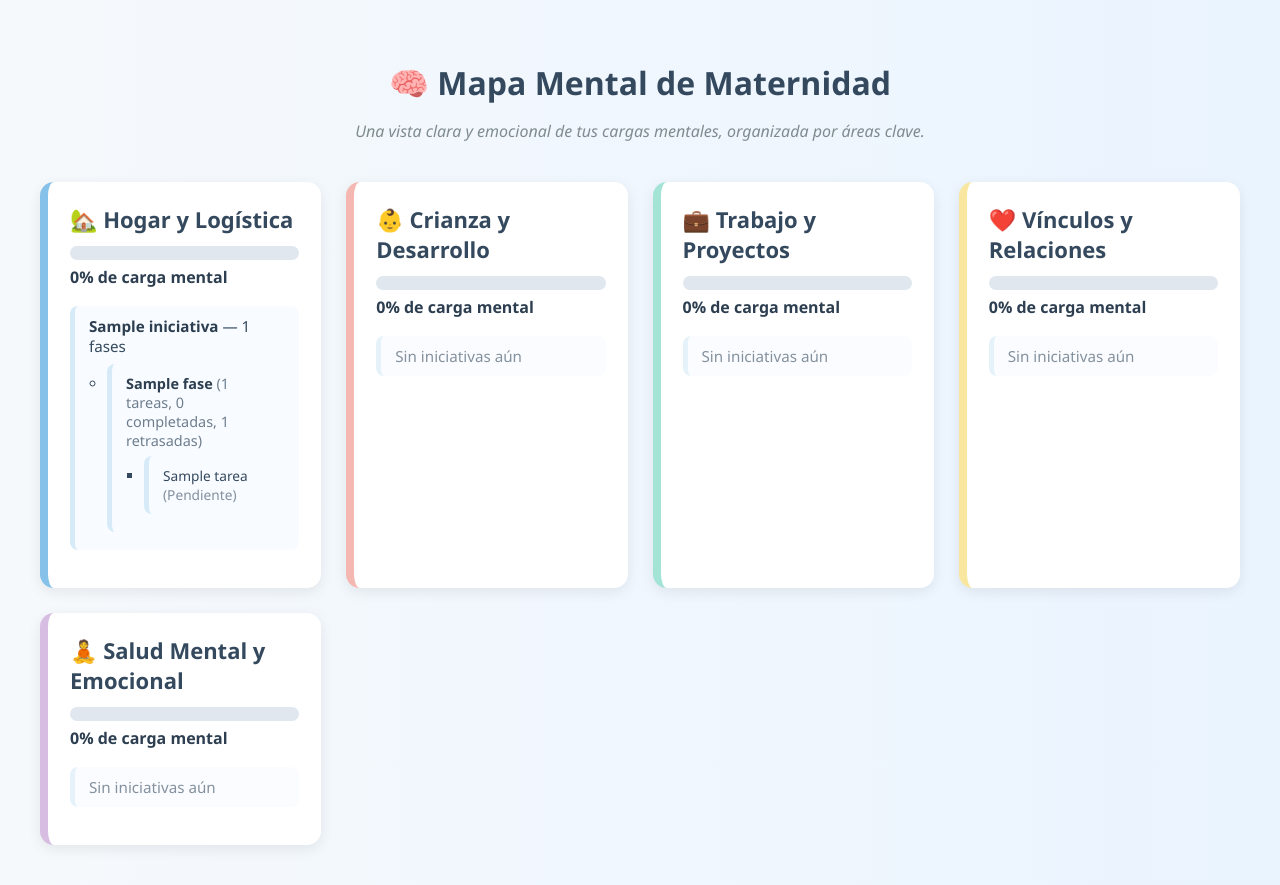
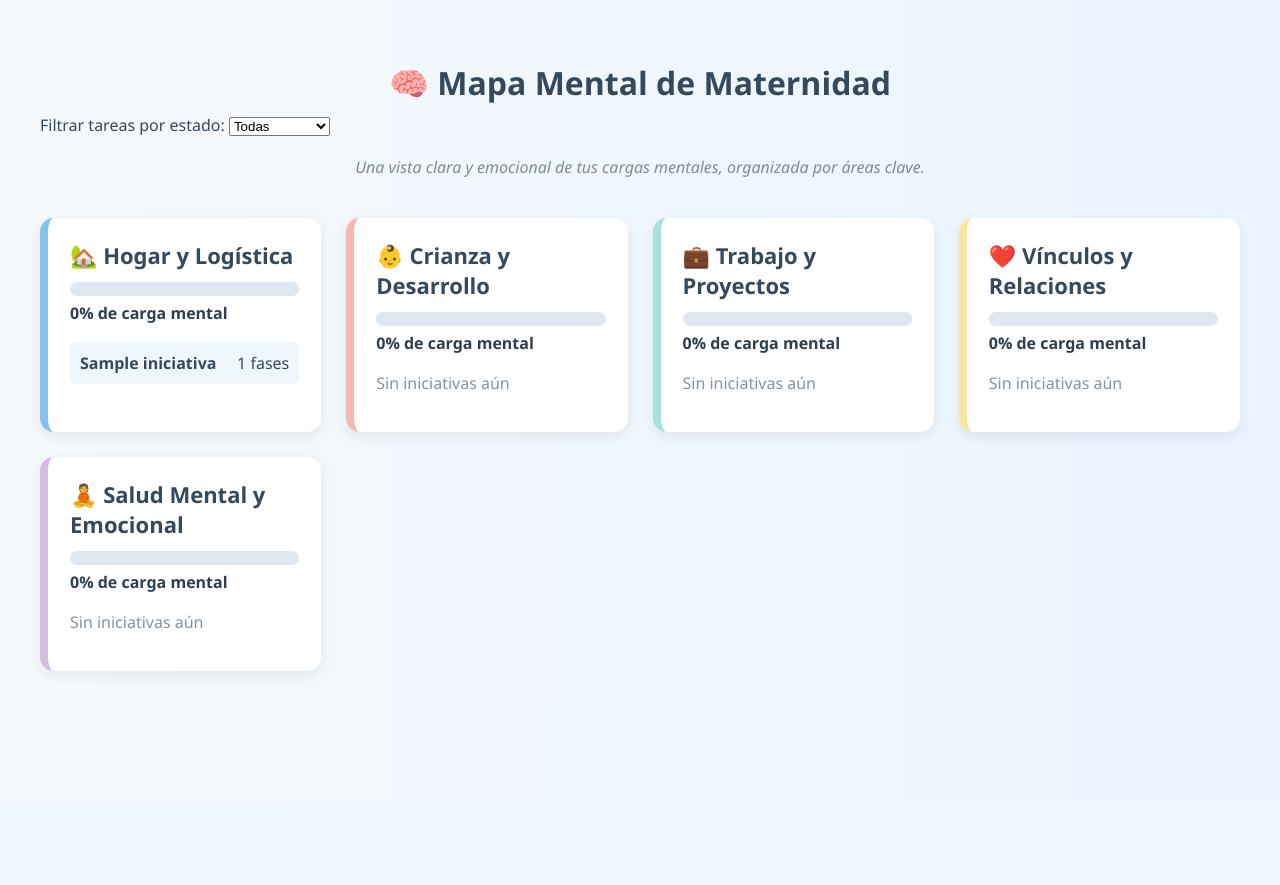
Before and after one commit to MarcoLogica/impulso, a Django app: page /mapa-maternal/ in a window 1280 px wide. After the commit the page ends 673 px from the top, so only its background shows below. Run offline with Django 5.2, Linux system fonts and the light colour scheme; a user stored in the database is signed in; tables that the repository leaves empty hold one stand-in row (values such as "Sample post").

Commit message:
mejoras plegables en panel maternal

```diff
--- a/base/templates/mapa_maternal.html
+++ b/base/templates/mapa_maternal.html
@@ -102,12 +102,92 @@
     .dimension h2 { font-size: 20px; }
   }
 
+  .iniciativa, .fase {
+  padding: 10px;
+  background: #f7f7f7;
+  border-radius: 6px;
+  margin-top: 8px;
+  cursor: pointer;
+  display: flex;
+  justify-content: space-between;
+}
+
+.iniciativa:hover, .fase:hover {
+  background: #ececec;
+}
+
+.oculto {
+  display: none;
+}
+
+.fases, .tareas {
+  margin-left: 20px;
+  margin-top: 6px;
+}
+
+.tarea {
+  padding: 4px 0;
+}
+
+  .tarea {
+  padding: 4px 6px;
+  border-radius: 4px;
+  margin-bottom: 4px;
+  display: inline-block;
+}
+
+/* Estado: Pendiente */
+.tarea-pendiente {
+  background-color: #fff3cd;
+  color: #856404;
+}
+
+/* Estado: En progreso */
+.tarea-progreso {
+  background-color: #cce5ff;
+  color: #004085;
+}
+
+/* Estado: Completada */
+.tarea-completada {
+  background-color: #d4edda;
+  color: #155724;
+  text-decoration: line-through;
+}
+
+
+
+  /* PRIORIDAD MÁXIMA: si es retrasada, SIEMPRE se ve roja */
+.tarea-retrasada {
+  background-color: #f8d7da !important;
+  color: #721c24 !important;
+  font-weight: bold;
+  border-left: 4px solid #721c24;
+}
+
+
+
+
+
 </style>
 </head>
 
 <body>
 
 <h1>🧠 Mapa Mental de Maternidad</h1>
+
+<div style="margin-bottom: 20px;">
+  <label>Filtrar tareas por estado:</label>
+  <select id="filtroEstado" onchange="filtrarTareas()">
+    <option value="todas">Todas</option>
+    <option value="pendiente">Pendientes</option>
+    <option value="progreso">En progreso</option>
+    <option value="completada">Completadas</option>
+    <option value="retrasada">Retrasadas</option>
+  </select>
+</div>
+
+
 <p class="subtitulo">Una vista clara y emocional de tus cargas mentales, organizada por áreas clave.</p>
 
 <div class="grid-dimensiones">
@@ -123,51 +203,68 @@
     <div class="porcentaje">{{ cat.porcentaje }}% de carga mental</div>
 
     <ul class="subcategorias">
+
   {% for ini in cat.iniciativas %}
-    <li>
-      <strong>{{ ini.nombre }}</strong> — {{ ini.fases|length }} fases
 
-      <ul style="margin-top:8px; padding-left:18px; list-style:circle;">
+    <!-- INICIATIVA -->
+    <div class="iniciativa" onclick="toggle(this)" style="background-color: {{ cat.color }}22;">
+      <strong>{{ ini.nombre }}</strong>
+      <span class="info">{{ ini.fases|length }} fases</span>
+    </div>
+
+    <!-- FASES -->
+    <div class="fases oculto">
       {% for fase in ini.fases %}
-    <li>
+
+        <div class="fase" onclick="toggle(this)" style="background-color: {{ cat.color }}33;">
           <strong>{{ fase.nombre }}</strong>
-      <span style="opacity:0.7;">
-        ({{ fase.tareas_totales }} tareas,
+          <span class="info">
+            {{ fase.tareas_totales }} tareas,
             {{ fase.tareas_completadas }} completadas,
-         {{ fase.tareas_retrasadas }} retrasadas)
+            {{ fase.tareas_retrasadas }} retrasadas
           </span>
+        </div>
 
-      <!-- LISTA DE TAREAS -->
-      <ul style="margin-top:6px; padding-left:18px; list-style:square;">
+        <!-- TAREAS -->
+        <ul class="tareas oculto">
           {% for tarea in fase.tareas %}
-          <li>
+
+            <li class="tarea
+              {% if tarea.estado == 'completada' %}tarea-completada{% endif %}
+              {% if tarea.estado == 'progreso' %}tarea-progreso{% endif %}
+              {% if tarea.estado == 'pendiente' %}tarea-pendiente{% endif %}
+              {% if tarea.retrasada %}tarea-retrasada{% endif %}
+            "
+            data-status="{{ tarea.estado }}"
+            style="background-color: {{ cat.color }}11;">
+
               {{ tarea.nombre }}
 
               {% if tarea.estado == 'completada' %}
-              <span style="color:green; font-weight:bold;">✔</span>
-            {% elif tarea.fecha_inicio and tarea.estado != 'completada' and tarea.fecha_inicio|add:tarea.duracion_dias < hoy %}
-              <span style="color:red; font-weight:bold;">⚠ retrasada</span>
-            {% else %}
-              <span style="opacity:0.6;">({{ tarea.get_estado_display }})</span>
+                ✔
+              {% elif tarea.retrasada %}
+                ⚠ retrasada
               {% endif %}
+
             </li>
+
           {% empty %}
             <li style="opacity:0.6;">Sin tareas aún</li>
           {% endfor %}
         </ul>
 
-    </li>
       {% empty %}
-    <li style="opacity:0.6;">Sin fases aún</li>
+        <p style="opacity:0.6;">Sin fases aún</p>
       {% endfor %}
+    </div>
+
+  {% empty %}
+    <p style="opacity:0.6;">Sin iniciativas aún</p>
+  {% endfor %}
+
 </ul>
 
 
-    </li>
-  {% empty %}
-    <li style="opacity:0.6;">Sin iniciativas aún</li>
-  {% endfor %}
-</ul>
 
   </div>
 {% endfor %}
@@ -176,5 +273,29 @@
 
 </div>
 
+<script>
+function toggle(element) {
+  const next = element.nextElementSibling;
+  if (!next) return;
+  next.classList.toggle('oculto');
+}
+
+function filtrarTareas() {
+  const estado = document.getElementById('filtroEstado').value;
+  const tareas = document.querySelectorAll('.tarea');
+
+  tareas.forEach(t => {
+    const st = t.dataset.status;
+
+    if (estado === 'todas' || estado === st) {
+      t.style.display = 'list-item';
+    } else {
+      t.style.display = 'none';
+    }
+  });
+}
+</script>
+
+
 </body>
 </html>
--- a/base/views.py
+++ b/base/views.py
@@ -1934,11 +1934,15 @@ def eliminar_publicacion(request, pk):
     publicacion.delete()
     return redirect('feed_comunitario')
 
+
+from datetime import timedelta
+from django.utils import timezone
+from django.shortcuts import render
+from .models import Iniciativa
+
+
 def mapa_maternal(request):
     hoy = timezone.now().date()
-
-    # Obtener todas las iniciativas del usuario
-    iniciativas = Iniciativa.objects.filter(usuario=request.user)
 
     # Estructura base del mapa
     categorias = {
@@ -1989,6 +1993,9 @@ def mapa_maternal(request):
         },
     }
 
+    # Obtener iniciativas del usuario
+    iniciativas = Iniciativa.objects.filter(usuario=request.user)
+
     # Procesar iniciativas
     for ini in iniciativas:
         cat = ini.categoria_maternal
@@ -2003,19 +2010,23 @@ def mapa_maternal(request):
         }
 
         for fase in fases:
-            tareas = fase.tareas.all()
+
+            # Procesar tareas y marcar retrasadas
+            tareas = []
+            for t in fase.tareas.all():
+                t.retrasada = (
+                    t.estado != 'completada'
+                    and t.fecha_inicio
+                    and (t.fecha_inicio + timedelta(days=t.duracion_dias)) < hoy
+                )
+                tareas.append(t)
 
             fase_data = {
                 'nombre': fase.nombre,
                 'tareas': tareas,
-                'tareas_totales': tareas.count(),
-                'tareas_completadas': tareas.filter(estado='completada').count(),
-                'tareas_retrasadas': sum(
-                    1 for t in tareas
-                    if t.estado != 'completada'
-                    and t.fecha_inicio
-                    and (t.fecha_inicio + timedelta(days=t.duracion_dias)) < hoy
-                )
+                'tareas_totales': len(tareas),
+                'tareas_completadas': sum(1 for t in tareas if t.estado == 'completada'),
+                'tareas_retrasadas': sum(1 for t in tareas if t.retrasada),
             }
 
             ini_data['fases'].append(fase_data)
@@ -2035,5 +2046,6 @@ def mapa_maternal(request):
             data['porcentaje'] = 0
 
     return render(request, 'mapa_maternal.html', {
-        'categorias': categorias
+        'categorias': categorias,
+        'hoy': hoy,
     })
--- a/pokemon/settings.py
+++ b/pokemon/settings.py
@@ -23,7 +23,7 @@ BASE_DIR = Path(__file__).resolve().parent.parent
 SECRET_KEY = 'django-insecure-+vx73iep2@v*-u23(=%qpn^(-cntbx$dx8=e!+)#pcdvjf_d4&'
 
 # SECURITY WARNING: don't run with debug turned on in production!
-DEBUG = False
+DEBUG = True
 
 ALLOWED_HOSTS = ['liadesarrollo.pythonanywhere.com', '127.0.0.1', 'localhost']
 
```
Lines whose indentation alone changed are shown as unchanged.
